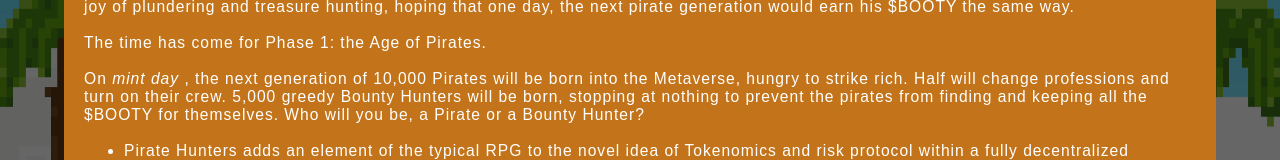
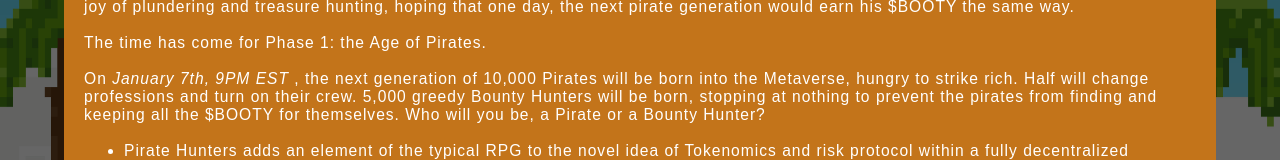
Before and after one commit to josephp126/piratehunternft-frontend, a React (Create React App) app: page /whitepaper in a window 1280 px wide. Shown: the part 277-437 px from the top of the page. Built offline with nearby package versions, Linux system fonts and the light colour scheme.

Commit message:
Update WhitePaper.js

```diff
--- a/src/components/WhitePaper.js
+++ b/src/components/WhitePaper.js
@@ -17,7 +17,7 @@ const WhitePaper = () => {
 
                 The time has come for Phase 1: the Age of Pirates. <br></br> <br></br>
 
-                On <em>mint day</em>  , the next generation of 10,000 Pirates will be born into the Metaverse, hungry to strike rich. Half will change professions and turn on their crew. 5,000 greedy Bounty Hunters will be born, stopping at nothing to prevent the pirates from finding and keeping all the $BOOTY for themselves. Who will you be, a Pirate or a Bounty Hunter?<br></br> <br></br>
+                On <em>January 7th, 9PM EST</em>  , the next generation of 10,000 Pirates will be born into the Metaverse, hungry to strike rich. Half will change professions and turn on their crew. 5,000 greedy Bounty Hunters will be born, stopping at nothing to prevent the pirates from finding and keeping all the $BOOTY for themselves. Who will you be, a Pirate or a Bounty Hunter?<br></br> <br></br>
 
                 <ul>
                     <li>
```
